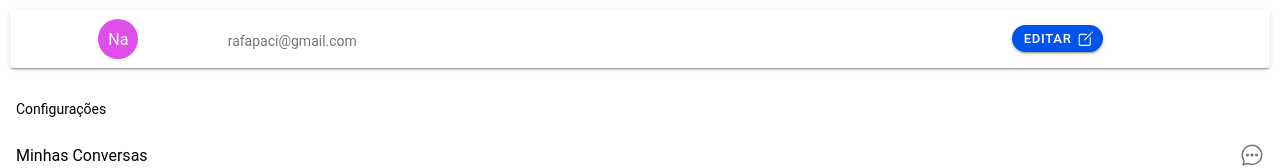
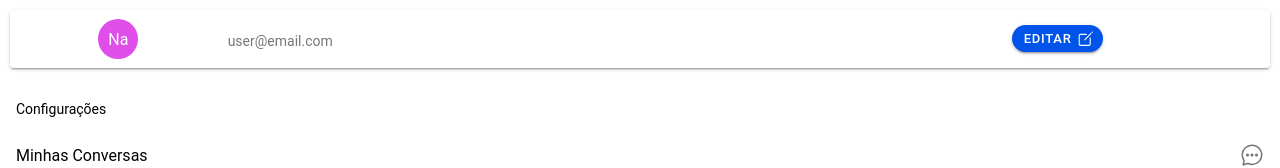
Before and after one commit to pacienciadev/clube-estilo, a React (Vite) app: page /tabs/profile in a window 1280 px wide. Shown: the top 168 px of the page. Built offline with nearby package versions, Linux system fonts and the light colour scheme; sample sign-in values are in the browser's storage.

Commit message:
fix - User name color in profile (#19)
* ✨Profile Features
- feat: New icons on ts module
- refact: Home nav
- feat: Avatar component
- refact: Side Menu
- feat: New tabs
- feat: Profile tab

* 🛠 fix - User name color in profile

```diff
--- a/src/components/InitialsAvatar/InitialsAvatar.tsx
+++ b/src/components/InitialsAvatar/InitialsAvatar.tsx
@@ -19,6 +19,7 @@ export const InitialsAvatar = ({
   };
 
   const avatarHandler = (userName: string) => {
+
     const nameParts = userName.trim().split(/\s+/);
     const firstInitial = nameParts[0]?.charAt(0) || "";
     const lastInitial = nameParts.length > 1 ? nameParts[nameParts.length - 1].charAt(0) : "";
--- a/src/pages/tabs/profile/ProfileTab.tsx
+++ b/src/pages/tabs/profile/ProfileTab.tsx
@@ -82,8 +82,8 @@ export const ProfileTab: React.FC = () => {
               }}
             >
               <IonText
+                color="dark"
                 style={{
-                  color: "rgb(255, 255, 255)",
                   whiteSpace: "nowrap",
                   overflow: "hidden",
                   textOverflow: "ellipsis",
@@ -96,7 +96,7 @@ export const ProfileTab: React.FC = () => {
 
               <IonText style={{ color: "#777777ff" }}>
                 {/* {user?.email || "N/a"} */}
-                rafapaci@gmail.com
+                user@email.com
               </IonText>
             </IonCol>
 
```
